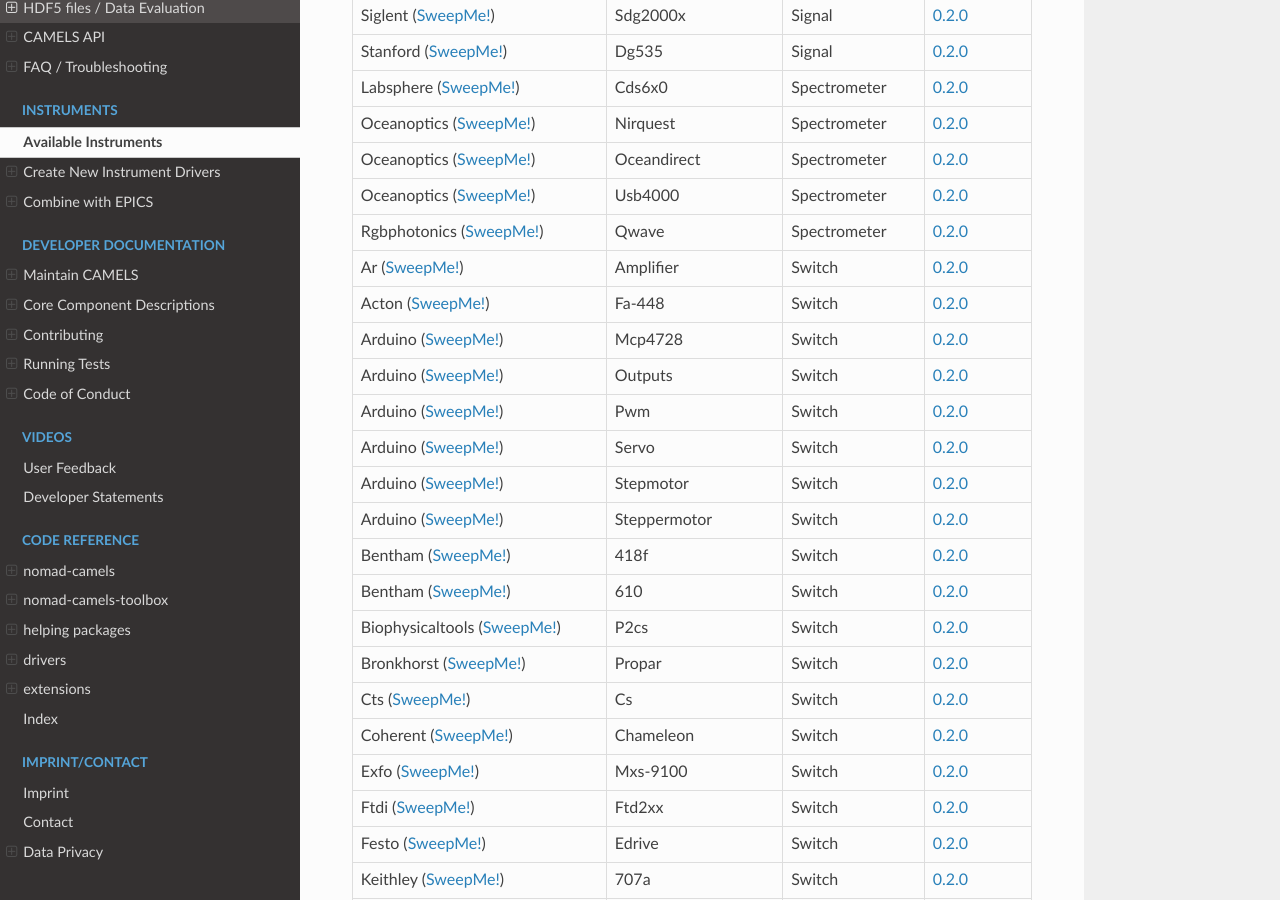
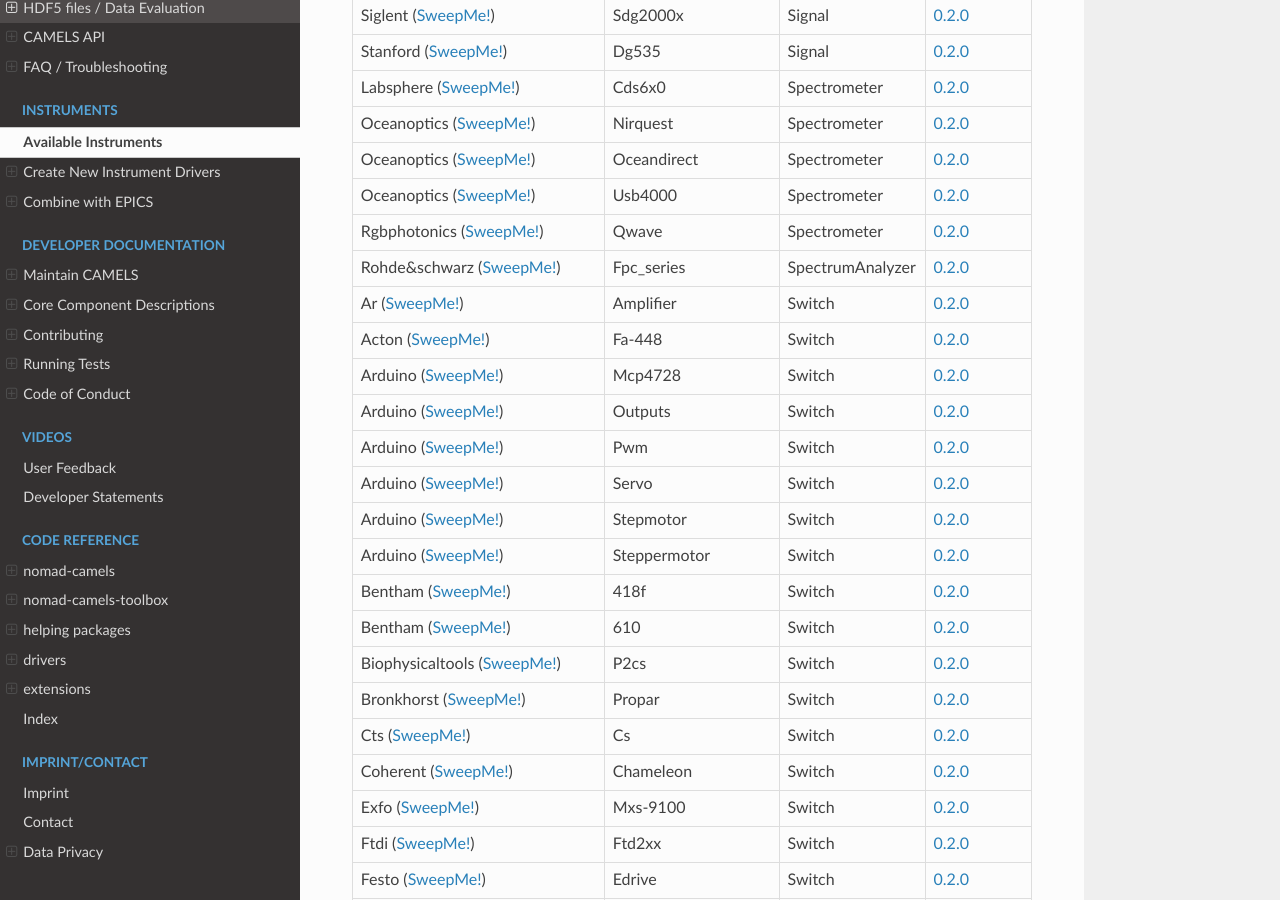
Before and after one commit to FAU-LAP/NOMAD-CAMELS, a Sphinx documentation site: the page built from docs/source/doc/instruments/instruments.rst, in a window 1280 px wide and 900 px high, scrolled down 7373 px. Built offline with Sphinx 7.4.7 and the Read the Docs theme 3.1.0, drawn with Linux system fonts in a browser that asks for light colours; pages that are not in the unit, such as notebooks, are missing from menus; the version number is read from the project's files by our own code; some of the changed text lies outside the part shown.

Commit message:
Update code documentation

```diff
--- a/docs/source/doc/instruments/instruments.rst
+++ b/docs/source/doc/instruments/instruments.rst
@@ -1224,6 +1224,12 @@ The table includes instruments from SweepMe! as well. These instruments are not
                 <td><a href='https://pypi.org/project/nomad-camels-driver-SweepMe-device'>0.2.0</a></td>
             </tr>
             <tr>
+                <td>Rohde&schwarz (<a href='SweepMe_drivers'>SweepMe!</a>)</td>
+                <td>Fpc_series</a></td>
+                <td>SpectrumAnalyzer</td>
+                <td><a href='https://pypi.org/project/nomad-camels-driver-SweepMe-device'>0.2.0</a></td>
+            </tr>
+            <tr>
                 <td>Ar (<a href='SweepMe_drivers'>SweepMe!</a>)</td>
                 <td>Amplifier</a></td>
                 <td>Switch</td>
@@ -1466,12 +1472,6 @@ The table includes instruments from SweepMe! as well. These instruments are not
             <tr>
                 <td>Picardindustries (<a href='SweepMe_drivers'>SweepMe!</a>)</td>
                 <td>Usb-filterwheel</a></td>
-                <td>Switch</td>
-                <td><a href='https://pypi.org/project/nomad-camels-driver-SweepMe-device'>0.2.0</a></td>
-            </tr>
-            <tr>
-                <td>Simulation (<a href='SweepMe_drivers'>SweepMe!</a>)</td>
-                <td>Powersupply</a></td>
                 <td>Switch</td>
                 <td><a href='https://pypi.org/project/nomad-camels-driver-SweepMe-device'>0.2.0</a></td>
             </tr>
```
Also changed, not shown: other parts of docs/source/doc/instruments/instruments.rst (+1 -1 lines).
